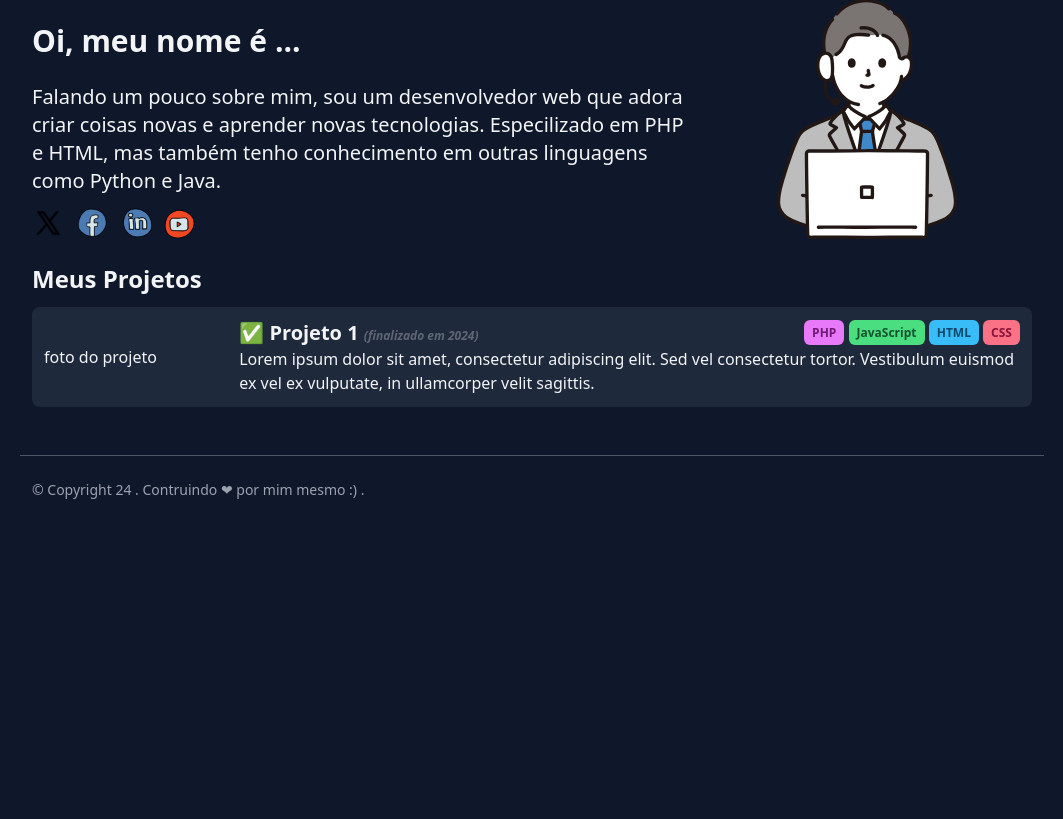
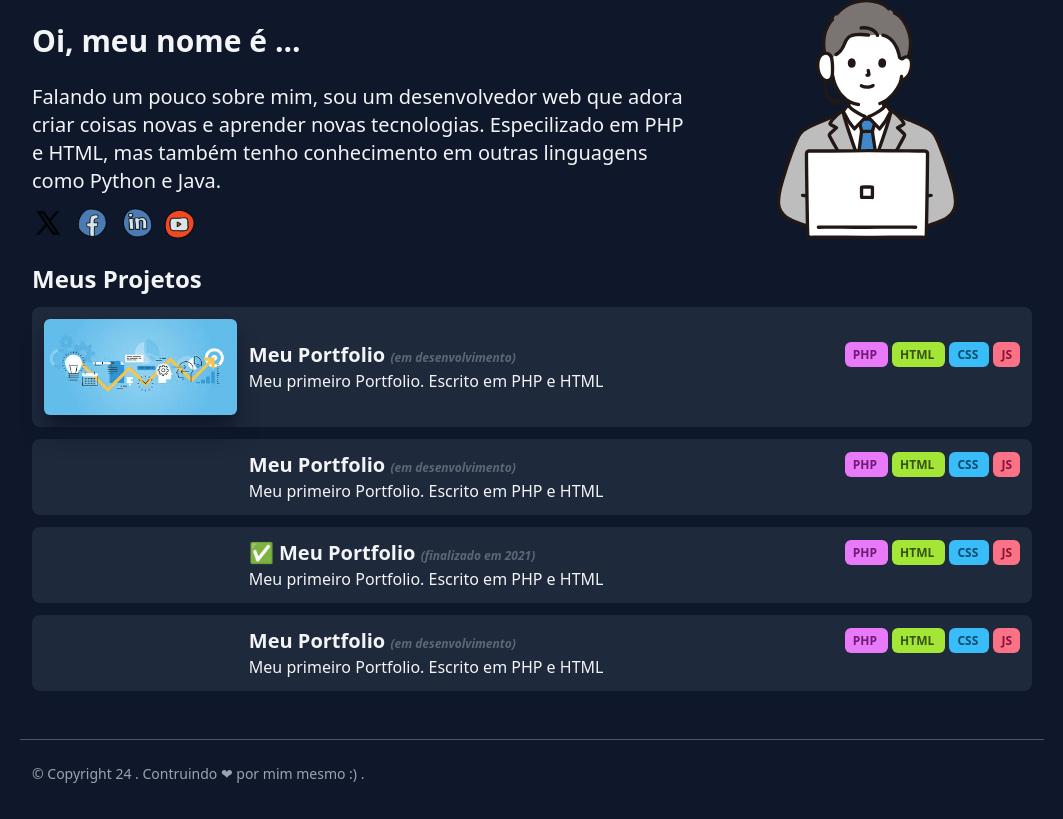
Before and after one commit to rocketseat-education/php-portfolio-dev, a PHP site: page /index2.php in a window 1280 px wide. Shown: the part 77-896 px from the top of the page, without its empty margins (108-1171 px from the left). Before the commit the page ends 576 px from the top, so only its background shows below. Run offline with PHP 8.4, Linux system fonts and the light colour scheme; some libraries are stand-ins or nearby versions.

Commit message:
Deixando os projetos dinâmicos

```diff
--- a/portfolio/components/hero.php
+++ b/portfolio/components/hero.php
@@ -1,6 +1,6 @@
 <?php
 $itens = [
-    ['href' => '#projetos', 'src' => 'img/x-icon.png', alt => 'Twitter Logo'],
+    ['href' => '#projetos', 'src' => 'img/x-icon.png', 'alt' => 'Twitter Logo'],
     ['href' => '', 'src' => 'img/facebook-icon.png', 'alt' => 'Facebook Logo'],
     ['href' => '', 'src' => 'img/linkedin-icon.png', 'alt'=> 'Linkedin Logo'],
     ['href' => '', 'src' => 'img/youtube-icon.png', 'alt' => 'YouTube Logo'],
--- a/portfolio/components/projetos.php
+++ b/portfolio/components/projetos.php
@@ -1,20 +1,70 @@
-<div class="bg-slate-800 rounded-lg p-3 flex items-center">
-    <div class="w-1/5">foto do projeto</div>
+<?php
+$projetos =[
+    [
+        "titulo" => "Meu Portfolio",
+        "finalizado" => false,
+        "ano" => 2021,
+        "descricao" => "Meu primeiro Portfolio. Escrito em PHP e HTML",
+        "stack" => ["PHP", "HTML", "CSS", "JS",],
+        "img" => "../img/projeto1.png"
+    ],
+    [
+        "titulo" => "Meu Portfolio",
+        "finalizado" => false,
+        "ano" => 2021,
+        "descricao" => "Meu primeiro Portfolio. Escrito em PHP e HTML",
+        "stack" => ["PHP", "HTML", "CSS", "JS",],
+        "img" => ""
+    ],
+    [
+        "titulo" => "Meu Portfolio",
+        "finalizado" => true,
+        "ano" => 2021,
+        "descricao" => "Meu primeiro Portfolio. Escrito em PHP e HTML",
+        "stack" => ["PHP", "HTML", "CSS", "JS",],
+        "img" => ""
+    ],
+    [
+        "titulo" => "Meu Portfolio",
+        "finalizado" => false,
+        "ano" => 2021,
+        "descricao" => "Meu primeiro Portfolio. Escrito em PHP e HTML",
+        "stack" => ["PHP", "HTML", "CSS", "JS",],
+        "img" => ""
+    ],
+];
+?>
+
+<?php foreach ($projetos as $projeto): ?>
+<div class="bg-slate-800 rounded-lg p-3 flex items-center space-x-3">
+    <div class="w-1/5 flex items-center justify-middle">
+        <img src="<?=$projeto['img']?>" class="h-50 rounded-md shadow-xl shadow-slate-900" />
+    </div>
     <div class="w-4/5">
         <div class="flex gap-3 justify-between">
             <h3 class="font-semibold text-xl">
-                ✅ Projeto 1 <span class="text-xs text-gray-400 opacity-50 italic">(finalizado em 2024)</span>
+                <?php if($projeto['finalizado']): ?>✅<?php endif; ?>
+                <?=$projeto['titulo']?>
+                <?php if($projeto['finalizado']): ?>
+                    <span class="text-xs text-gray-400 opacity-50 italic">(finalizado em <?=$projeto['ano']?>)</span>
+                <?php else: ?>
+                    <span class="text-xs text-gray-400 opacity-50 italic">(em desenvolvimento)</span>
+                <?php endif; ?>
             </h3>
-            <div>
-                <span class="bg-fuchsia-400 text-fuchsia-900 rounded-md px-2 py-1 font-semibold text-xs">PHP</span>
-                <span class="bg-green-400 text-green-900 rounded-md px-2 py-1 font-semibold text-xs">JavaScript</span>
-                <span class="bg-sky-400 text-sky-900 rounded-md px-2 py-1 font-semibold text-xs">HTML</span>
-                <span class="bg-rose-400 text-rose-900 rounded-md px-2 py-1 font-semibold text-xs">CSS</span>
+            <div class="space-x-1">
+            <?php
+                $colors = ['fuchsia', 'lime', 'sky', 'rose', 'amber', 'teal', 'purple'];
+                foreach ($projeto['stack'] as $posicao => $language):
+            ?>
+            <span class="bg-<?=$colors[$posicao]?>-400 text-<?=$colors[$posicao]?>-900 rounded-md px-2 py-1 font-semibold text-xs">
+                <?=$language?>
+            </span>
+            <?php endforeach;?>
             </div>
         </div>
         <p class="leading-6">
-            Lorem ipsum dolor sit amet, consectetur adipiscing elit. Sed vel consectetur tortor. Vestibulum euismod ex
-            vel ex vulputate, in ullamcorper velit sagittis.
+            <?=$projeto['descricao']?>
         </p>
     </div>
 </div>
+<?php endforeach; ?>
```
Also changed, not shown: portfolio/img/projeto1.png (added).
